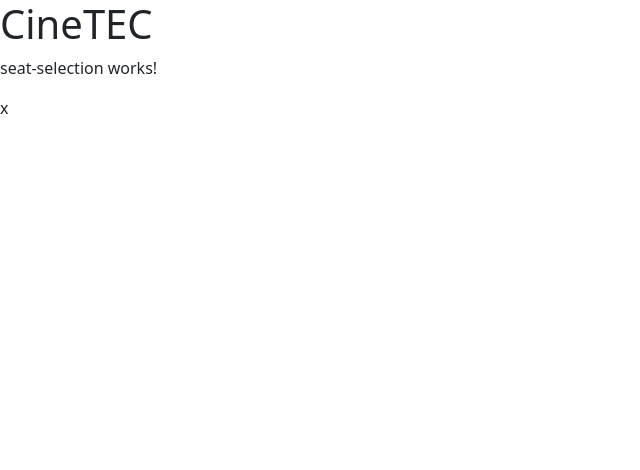
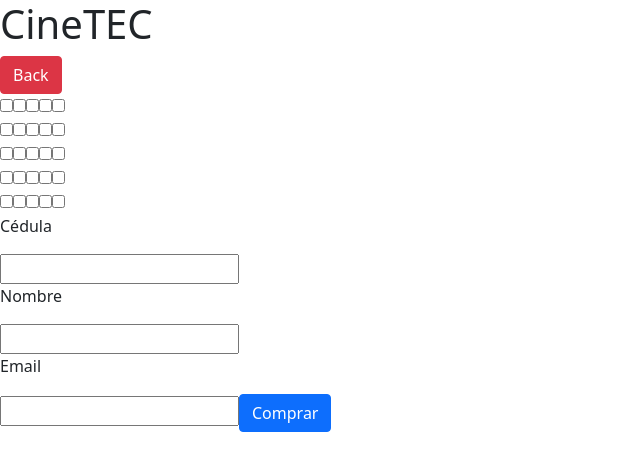
Before and after one commit to DuesanNoften/CineTec, an Angular app in the folder Web/: page /seat-selection in a window 1280 px wide. Shown: the top 470 px of the page, without its empty margins (0-640 px from the left). Built offline with nearby package versions, Linux system fonts and the light colour scheme.

Commit message:
Prototipo de página web sin decorar

```diff
--- a/Web/src/app/app.component.html
+++ b/Web/src/app/app.component.html
@@ -2,5 +2,3 @@
 
 
 <router-outlet></router-outlet>
-
-x
--- a/Web/src/app/location-selection/location-selection.component.html
+++ b/Web/src/app/location-selection/location-selection.component.html
@@ -4,5 +4,12 @@
     </button>
 </ul>
 
+<select>
+  <option *ngFor="let location of locations" [value]="location">{{location}}</option>
+</select>
 
-<p>location-selection works!</p>
+<ul>
+  <button class="btn btn-primary" [routerLink]="['/movie-selection']">
+    Buscar
+  </button>
+</ul>
--- a/Web/src/app/location-selection/location-selection.component.ts
+++ b/Web/src/app/location-selection/location-selection.component.ts
@@ -6,5 +6,9 @@ import { Component } from '@angular/core';
   styleUrls: ['./location-selection.component.css']
 })
 export class LocationSelectionComponent {
+  locations : string[] =
+  [
+    'San José','Alajuela', 'Heredia'
+  ];
 
 }
--- a/Web/src/app/movie-selection/movie-selection.component.html
+++ b/Web/src/app/movie-selection/movie-selection.component.html
@@ -1 +1,23 @@
-<p>movie-selection works!</p>
+<div>
+    <button class="btn btn-danger"  [routerLink]="['/location-selection']">
+        Back
+    </button>
+</div>
+
+<img [src] ="movies[i]" alt="">
+
+<div>
+    <button class="btn btn-danger" (click)="chageImageL()">
+        Anterior película
+    </button>
+
+    <button class="btn btn-danger" (click)="chageImageR()">
+        Siguiente película
+    </button>
+</div>
+
+<div>
+    <button class="btn btn-danger"  [routerLink]="['/proyection-selection']">
+        Seleccionar
+    </button>
+</div>
--- a/Web/src/app/movie-selection/movie-selection.component.ts
+++ b/Web/src/app/movie-selection/movie-selection.component.ts
@@ -1,10 +1,38 @@
-import { Component } from '@angular/core';
+import { Component, OnInit } from '@angular/core';
 
 @Component({
   selector: 'app-movie-selection',
   templateUrl: './movie-selection.component.html',
   styleUrls: ['./movie-selection.component.css']
 })
-export class MovieSelectionComponent {
+export class MovieSelectionComponent implements OnInit {
+
+  constructor(){}
+
+  ngOnInit(): void {
+  }
+
+  movies: string[] = [
+    'https://es.web.img3.acsta.net/c_310_420/pictures/23/08/30/11/35/1125863.jpg',
+    'https://web-ticketing.novacinemas.cr/CDN/Image/Entity/FilmPosterGraphic/HO00001369',
+    'https://static.cinepolis.com/resources/mx/movies/posters/414x603/43625-576778-20230908013033.jpg'
+  ];
+  i : number = 0;
+
+  chageImageR(){
+    if(this.i == this.movies.length-1){
+      this.i = 0;
+    }else{
+      this.i ++;
+    }
+  }
+
+  chageImageL(){
+    if(this.i == 0){
+      this.i = this.movies.length-1;
+    }else{
+      this.i --;
+    }
+  }
 
 }
--- a/Web/src/app/proyection-selection/proyection-selection.component.html
+++ b/Web/src/app/proyection-selection/proyection-selection.component.html
@@ -1 +1,15 @@
-<p>proyection-selection works!</p>
+<div>
+    <button class="btn btn-danger"  [routerLink]="['/movie-selection']">
+        Back
+    </button>
+</div>
+
+<select>
+    <option *ngFor="let schedule of schedules" [value]="schedule">{{schedule}}</option>
+</select>
+
+<div>
+    <button class="btn btn-danger"  [routerLink]="['/seat-selection']">
+        Seleccionar
+    </button>
+</div>
--- a/Web/src/app/proyection-selection/proyection-selection.component.ts
+++ b/Web/src/app/proyection-selection/proyection-selection.component.ts
@@ -7,4 +7,10 @@ import { Component } from '@angular/core';
 })
 export class ProyectionSelectionComponent {
 
+  schedules : string [] = [
+    '6',
+    '8',
+    '9'
+  ];
+
 }
--- a/Web/src/app/seat-selection/seat-selection.component.html
+++ b/Web/src/app/seat-selection/seat-selection.component.html
@@ -1 +1,22 @@
-<p>seat-selection works!</p>
+<div>
+    <button class="btn btn-danger"  [routerLink]="['/proyection-selection']">
+        Back
+    </button>
+</div>
+
+<div *ngFor="let row of rowsArray">
+    <input type="checkbox" *ngFor="let location of columnsArray" />
+</div>
+
+<p>Cédula</p>
+<input type="text">
+
+<p>Nombre</p>
+<input type="text">
+
+<p>Email</p>
+<input type="text">
+
+<button class="btn btn-primary" >
+    Comprar
+</button>
--- a/Web/src/app/seat-selection/seat-selection.component.ts
+++ b/Web/src/app/seat-selection/seat-selection.component.ts
@@ -6,5 +6,8 @@ import { Component } from '@angular/core';
   styleUrls: ['./seat-selection.component.css']
 })
 export class SeatSelectionComponent {
-
+  rows: number = 5;
+  columns: number = 5;
+  rowsArray = new Array(this.rows).fill(null).map((_, i) => i + 1);
+  columnsArray = new Array(this.columns).fill(null).map((_, i) => i + 1);
 }
```
